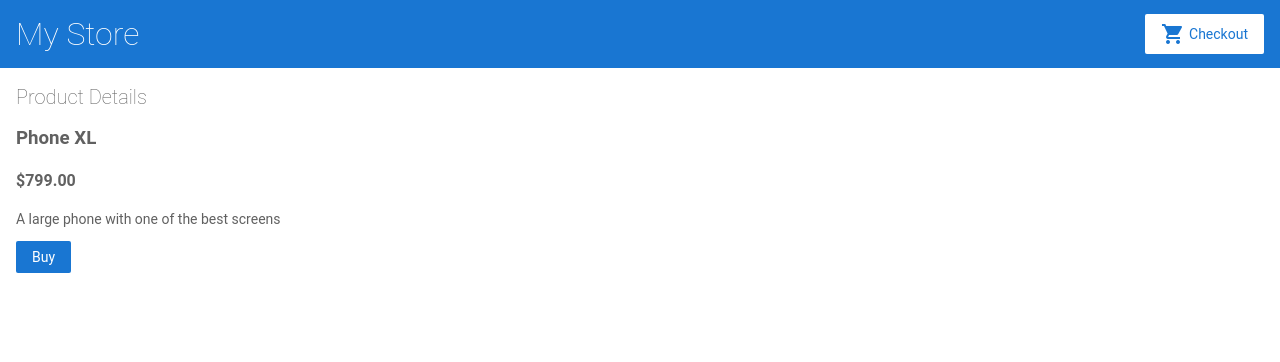
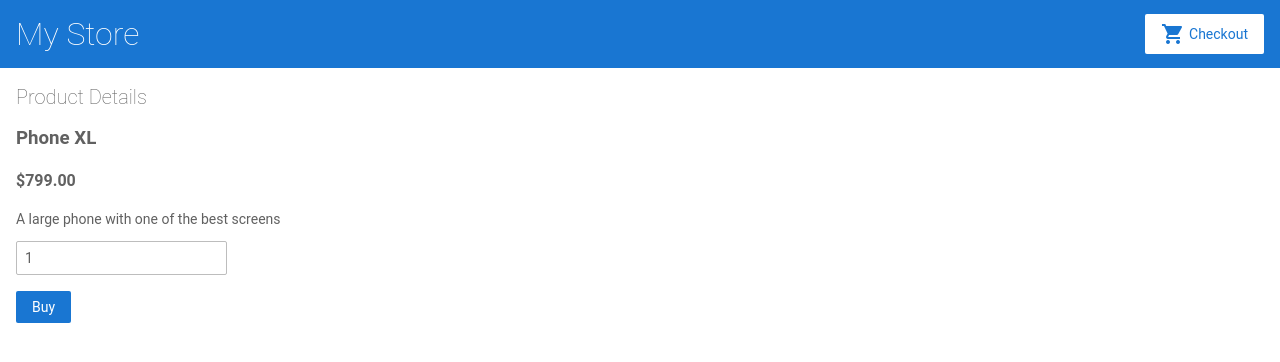
Before and after one commit to lala-lee-jobs/mystore, an Angular app: page /product/detail/1 in a window 1280 px wide. Shown: the top 362 px of the page. Built offline with nearby package versions, Linux system fonts and the light colour scheme; data requests are answered from the project's data file.

Commit message:
Template-Driven：透過 NgModel 建立一個 FormControl 的實體

```diff
--- a/src/app/product/product-detail/product-detail.component.html
+++ b/src/app/product/product-detail/product-detail.component.html
@@ -3,5 +3,8 @@
   <h3>{{ product.name }}</h3>
   <h4>{{ product.price | currency }}</h4>
   <p>{{ product.description }}</p>
+  <div>
+    <input type="number" [(ngModel)]="quantity"/>
+  </div>
   <button (click)="addToCart(product)">Buy</button>
 </div>
--- a/src/app/product/product-detail/product-detail.component.ts
+++ b/src/app/product/product-detail/product-detail.component.ts
@@ -12,6 +12,7 @@ import { switchMap } from 'rxjs/operators';
 export class ProductDetailComponent implements OnInit {
 
   product;
+  quantity = 1;
 
   constructor(
     private productService: ProductService,
```
